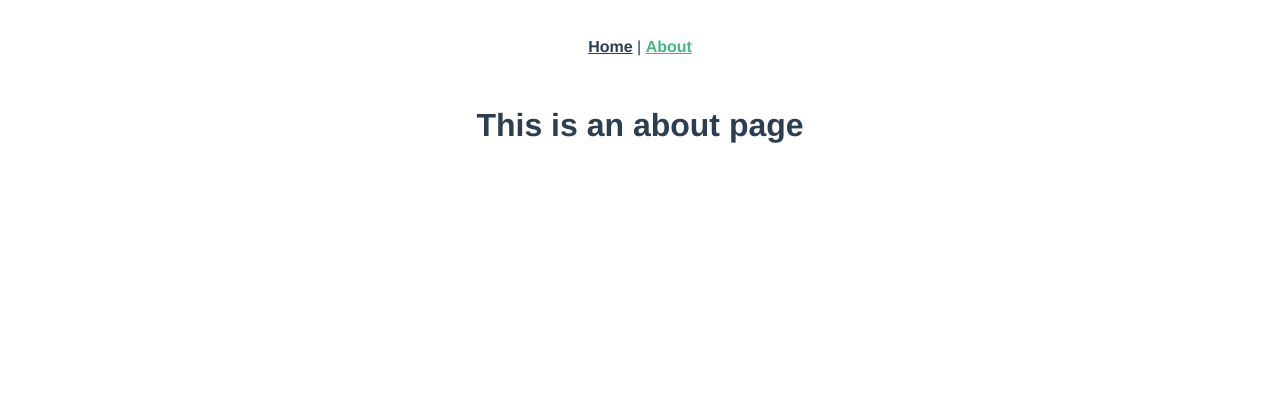
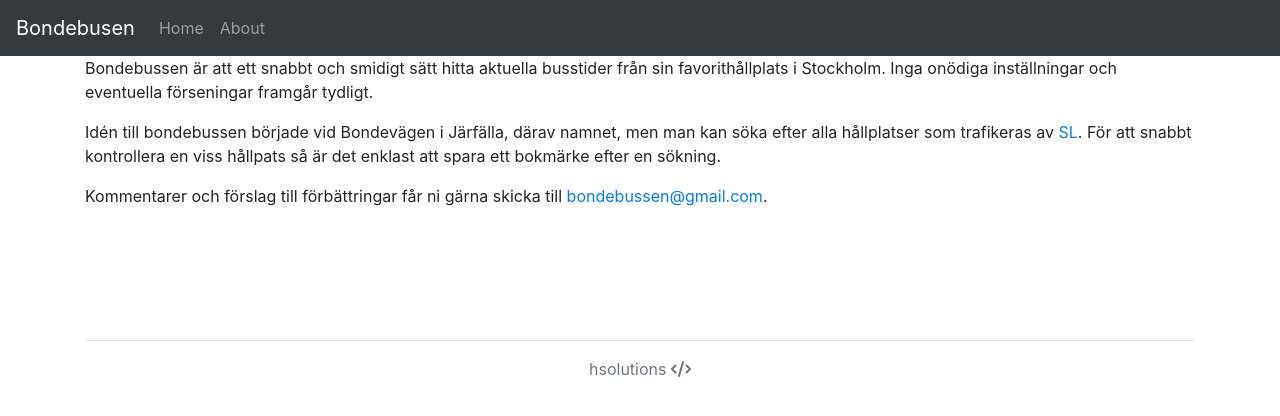
Before and after one commit to bitpwr/bondebussen, a Vue app in the folder webclient/: page /about in a window 1280 px wide. Shown: the top 416 px of the page. Built offline with nearby package versions, Linux system fonts and the light colour scheme.

Commit message:
Added bootstrap and added basic presentation of departures, queried from backend

```diff
--- a/webclient/package.json
+++ b/webclient/package.json
@@ -8,6 +8,8 @@
     "lint": "vue-cli-service lint"
   },
   "dependencies": {
+    "bootstrap": "^4.2.1",
+    "bootstrap-vue": "^2.0.0-rc.11",
     "vue": "^2.5.21",
     "vue-router": "^3.0.1",
     "vuex": "^3.0.1"
--- a/webclient/public/index.html
+++ b/webclient/public/index.html
@@ -4,14 +4,26 @@
     <meta charset="utf-8">
     <meta http-equiv="X-UA-Compatible" content="IE=edge">
     <meta name="viewport" content="width=device-width,initial-scale=1.0">
+    <meta name="description" content="Busstider i Järfälla">
+    <meta name="keywords" content="sl, buss, busstider, stockholm, järfälla, bondevägen">
+    <script src="https://use.fontawesome.com/d237c023b7.js"></script>
     <link rel="icon" href="<%= BASE_URL %>favicon.ico">
-    <title>bondebussen</title>
+    <title>Bondebussen</title>
   </head>
   <body>
     <noscript>
       <strong>We're sorry but bondebussen doesn't work properly without JavaScript enabled. Please enable it to continue.</strong>
     </noscript>
-    <div id="app"></div>
-    <!-- built files will be auto injected -->
-  </body>
+
+    <div id="app">
+    </div>
+
+    <footer class="container" style="padding-top:100px">
+      <hr>
+      <div class="text-center">
+        <a href="http://hsolutions.se" class="text-muted">hsolutions <i class="fa fa-code" aria-hidden="true"></i>
+      </div>
+    </footer>
+
+    </body>
 </html>
--- a/webclient/src/App.vue
+++ b/webclient/src/App.vue
@@ -1,31 +1,20 @@
 <template>
   <div id="app">
-    <div id="nav">
-      <router-link to="/">Home</router-link> |
-      <router-link to="/about">About</router-link>
+    <b-navbar toggleable="md" type="dark" variant="dark">
+      <b-navbar-toggle target="nav_collapse"></b-navbar-toggle>
+      <b-navbar-brand to="/">Bondebusen</b-navbar-brand>
+      <b-collapse is-nav id="nav_collapse">
+        <b-navbar-nav>
+          <b-nav-item to="/">Home</b-nav-item>
+          <b-nav-item to="/about">About</b-nav-item>
+        </b-navbar-nav>
+      </b-collapse>
+    </b-navbar>
+    <div class="container">
+      <router-view/>
     </div>
-    <router-view/>
   </div>
 </template>
 
 <style>
-#app {
-  font-family: 'Avenir', Helvetica, Arial, sans-serif;
-  -webkit-font-smoothing: antialiased;
-  -moz-osx-font-smoothing: grayscale;
-  text-align: center;
-  color: #2c3e50;
-}
-#nav {
-  padding: 30px;
-}
-
-#nav a {
-  font-weight: bold;
-  color: #2c3e50;
-}
-
-#nav a.router-link-exact-active {
-  color: #42b983;
-}
 </style>
--- /dev/null
+++ b/webclient/src/components/Departures.vue
@@ -0,0 +1,26 @@
+<template>
+  <div class>
+    <h4>{{destinationText}}</h4>
+    <div class="list-group list-group-flush">
+      <div v-for="dep in departures">
+        <div class="list-group-item list-group-item-action">
+          <span v-if="showNumber">{{ dep.number }} </span>
+          <span>{{ dep.destination }} - {{ dep.time }}</span>
+        </div>
+      </div>
+    </div>
+  </div>
+</template>
+
+<script>
+export default {
+  props: {
+    destinationText: String,
+    departures: Array,
+    showNumber: Boolean
+  }
+};
+</script>
+
+<style>
+</style>
--- a/webclient/src/main.js
+++ b/webclient/src/main.js
@@ -2,7 +2,11 @@ import Vue from 'vue'
 import App from './App.vue'
 import router from './router'
 import store from './store'
+import BootstrapVue from 'bootstrap-vue'
+import 'bootstrap/dist/css/bootstrap.css'
+import 'bootstrap-vue/dist/bootstrap-vue.css'
 
+Vue.use(BootstrapVue)
 Vue.config.productionTip = false
 
 new Vue({
--- a/webclient/src/views/About.vue
+++ b/webclient/src/views/About.vue
@@ -1,5 +1,12 @@
 <template>
   <div class="about">
-    <h1>This is an about page</h1>
+    <p class="">Bondebussen är att ett snabbt och smidigt sätt hitta aktuella busstider
+    från sin favorithållplats i Stockholm. Inga onödiga inställningar och eventuella förseningar framgår tydligt.</p>
+
+    <p class="">Idén till bondebussen började vid Bondevägen i Järfälla, därav namnet,
+    men man kan söka efter alla hållplatser som trafikeras av <a href="http://sl.se">SL</a>. För att snabbt kontrollera en viss
+    hållpats så är det enklast att spara ett bokmärke efter en sökning.</p>
+
+    <p class="">Kommentarer och förslag till förbättringar får ni gärna skicka till <a href="mailto:bondebussen@gmail.com?Subject=Feedback" target="_top">bondebussen@gmail.com</a>.</p>
   </div>
 </template>
--- a/webclient/src/views/Home.vue
+++ b/webclient/src/views/Home.vue
@@ -1,18 +1,80 @@
 <template>
   <div class="home">
-    <img alt="Vue logo" src="../assets/logo.png">
-    <HelloWorld msg="Welcome to Your Vue.js App"/>
+    <button class="btn btn-primary" v-on:click="get">Update</button>
+    <input v-model="stop"/>
+
+    <div v-if="info.busStops && info.busStops.length > 0">
+      <h3>Bussar från {{ info.busStation }}</h3>
+      <div class="" v-for="stop in info.busStops">
+        <Departures v-bind:destinationText="stop.destinationText"
+                    v-bind:departures=stop.departures
+                    showNumber />
+      </div>
+    </div>
+
+    <div v-if="info.trainStops && info.trainStops.length > 0">
+      <h3>Pendeltåg från {{ info.trainStation }}</h3>
+      <div class="" v-for="stop in info.trainStops">
+        <Departures v-bind:destinationText="stop.destinationText"
+                    v-bind:departures=stop.departures />
+      </div>
+    </div>
+
+    <div v-if="info.metroStops && info.metroStops.length > 0">
+      <h3>Tunnelbana från {{ info.metroStation }}</h3>
+      <div class="" v-for="stop in info.metroStops">
+        <Departures v-bind:destinationText="stop.destinationText"
+                    v-bind:departures=stop.departures />
+      </div>
+    </div>
+
+    <div v-if="info.tramStops && info.tramStops.length > 0">
+      <h3>Tvärbana från {{ info.tramStation }}</h3>
+      <div class="" v-for="stop in info.tramStops">
+        <Departures v-bind:destinationText="stop.destinationText"
+                    v-bind:departures=stop.departures />
+      </div>
+    </div>
+
   </div>
 </template>
 
 <script>
 // @ is an alias to /src
-import HelloWorld from '@/components/HelloWorld.vue'
+import Departures from '@/components/Departures.vue'
+
+function checkStatus(response) {
+  if (response.status >= 200 && response.status < 300) {
+    return Promise.resolve(response)
+  } else {
+    return Promise.reject(new Error(response.statusText))
+  }
+}
+
+function toJson(response) {
+  return response.json();
+}
 
 export default {
   name: 'home',
   components: {
-    HelloWorld
+    Departures
+  },
+  data() {
+      return {
+          stop: 5812,
+          info: {}
+      }
+  },
+  methods: {
+    get() {
+      var self = this;
+      fetch('http://192.168.10.137:3100/departures/' + self.stop, {mode: 'cors'}).
+      then(checkStatus).then(toJson).
+      then(res => { self.info = res; }).
+      catch(err => console.log("Error: " + err))
+    }
   }
+
 }
 </script>
```
Also changed, not shown: 2 other files (tests, documents, lock files or other folders).
